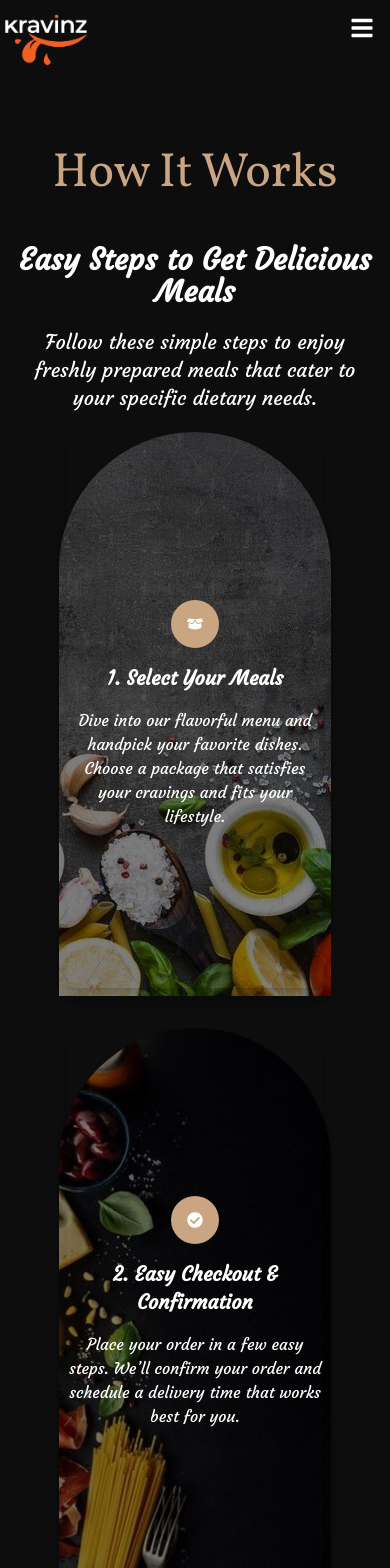
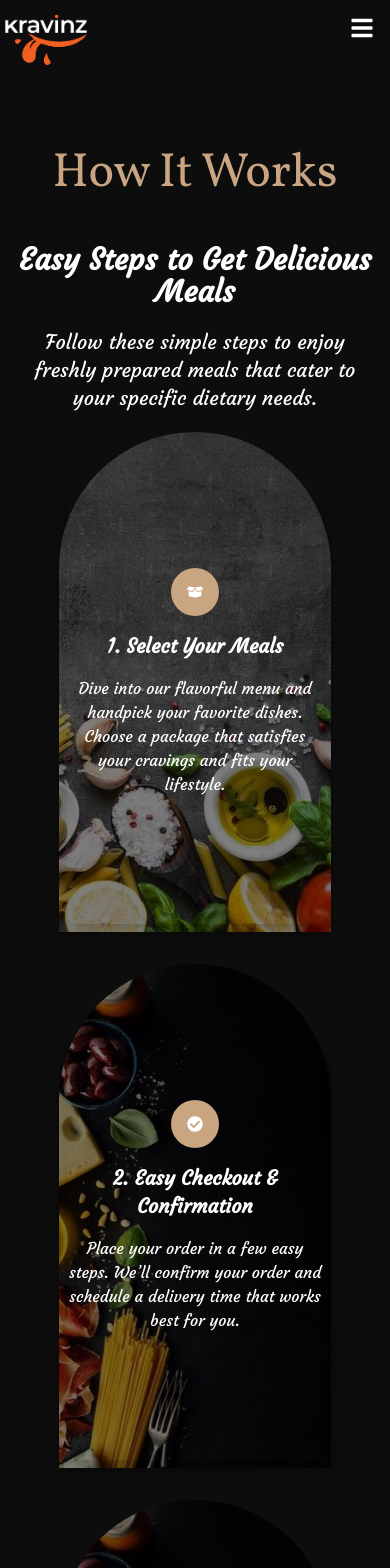
Before and after one commit to tinbit25/Kravins-Project, a React (Vite) app: page /how-it-works in a window 390 px wide. Shown: the top 1568 px of the page. Built offline with nearby package versions, Linux system fonts and the light colour scheme; a web font is replaced by a local one.

Commit message:
update responsiveness of how itworks component

```diff
--- a/src/components/Home/HowItWorks.jsx
+++ b/src/components/Home/HowItWorks.jsx
@@ -47,7 +47,7 @@ const HowItWorks = () => {
               transition={{ duration: 1, ease: "easeInOut" }}
               loading="lazy"
             >
-              <div className=" md:px-6 py-40 rounded-lg shadow-lg text-center">
+              <div className=" md:px-6 py-32 md:py-40 rounded-lg shadow-lg text-center">
                 <div className="flex items-center justify-center h-12 w-12 rounded-full bg-[#C9A581] mx-auto mb-4">
                   {step.icon}
                 </div>
```
